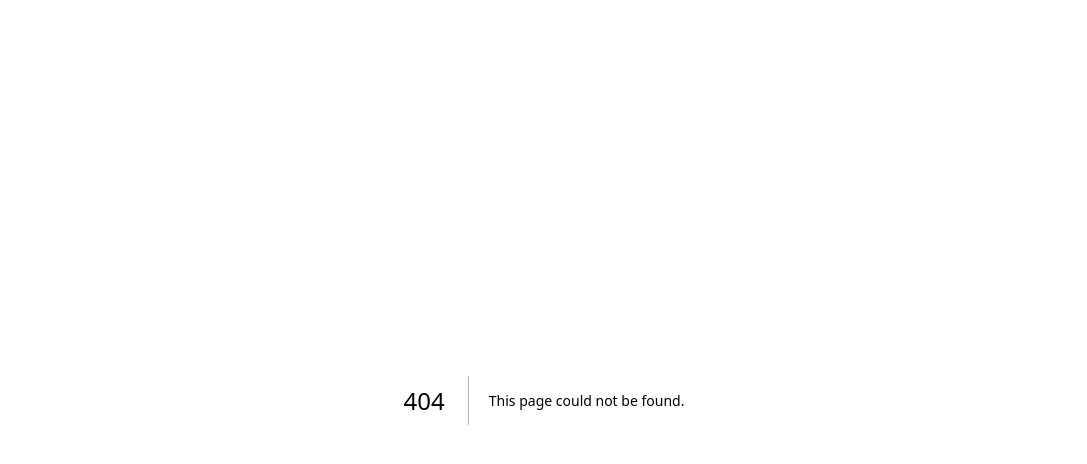
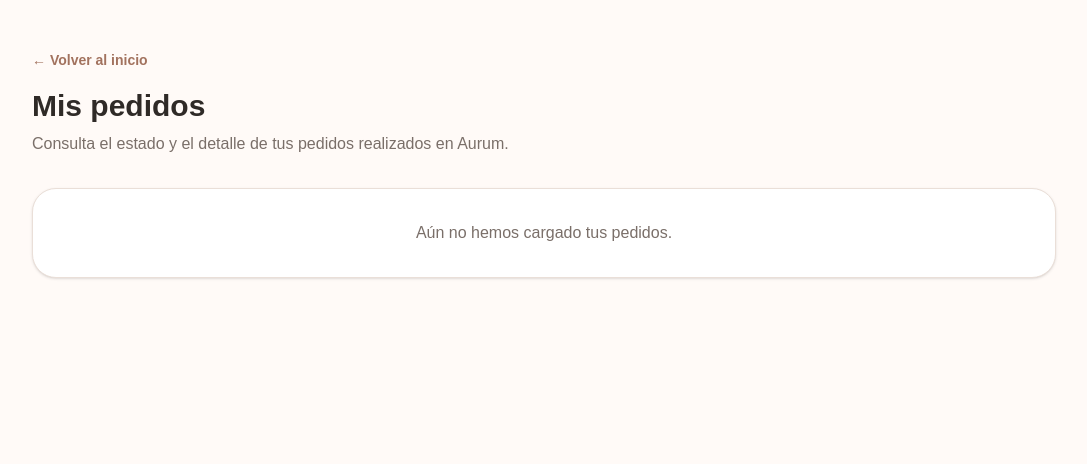
Before and after one commit to isabuitrago1223/pf_aurum, a Next.js app in the folder frontend/: page /pedidos in a window 1280 px wide. Before the commit this address had no page. Shown: the top 464 px of the page, without its empty margins (96-1183 px from the left). Built offline with nearby package versions, Linux system fonts and the light colour scheme.

Commit message:
crear pagina inicial de pedidos del cliente

```diff
--- /dev/null
+++ b/frontend/app/pedidos/page.tsx
@@ -0,0 +1,32 @@
+import Link from "next/link";
+
+export default function OrdersPage() {
+  return (
+    <main className="min-h-screen bg-[#fffaf7] px-6 py-12 text-[#2f2a27]">
+      <div className="mx-auto max-w-5xl">
+        <div className="mb-8">
+          <Link
+            href="/"
+            className="text-sm font-semibold text-[#a2725e] transition hover:opacity-70"
+          >
+            ← Volver al inicio
+          </Link>
+
+          <h1 className="mt-4 text-3xl font-bold">
+            Mis pedidos
+          </h1>
+
+          <p className="mt-2 text-[#7a6f69]">
+            Consulta el estado y el detalle de tus pedidos realizados en Aurum.
+          </p>
+        </div>
+
+        <section className="rounded-3xl border border-[#eadfd8] bg-white p-8 shadow-sm">
+          <p className="text-center text-[#7a6f69]">
+            Aún no hemos cargado tus pedidos.
+          </p>
+        </section>
+      </div>
+    </main>
+  );
+}
```
